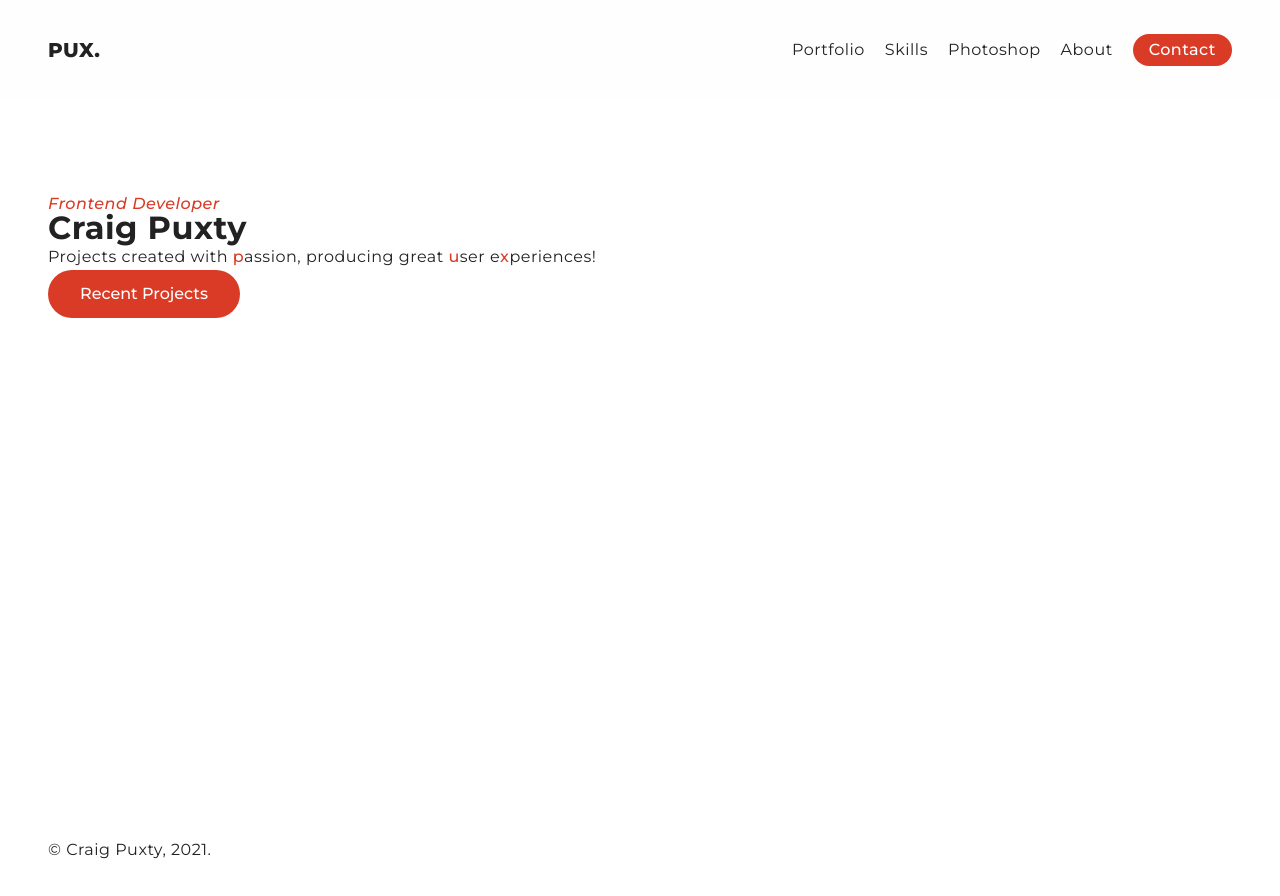
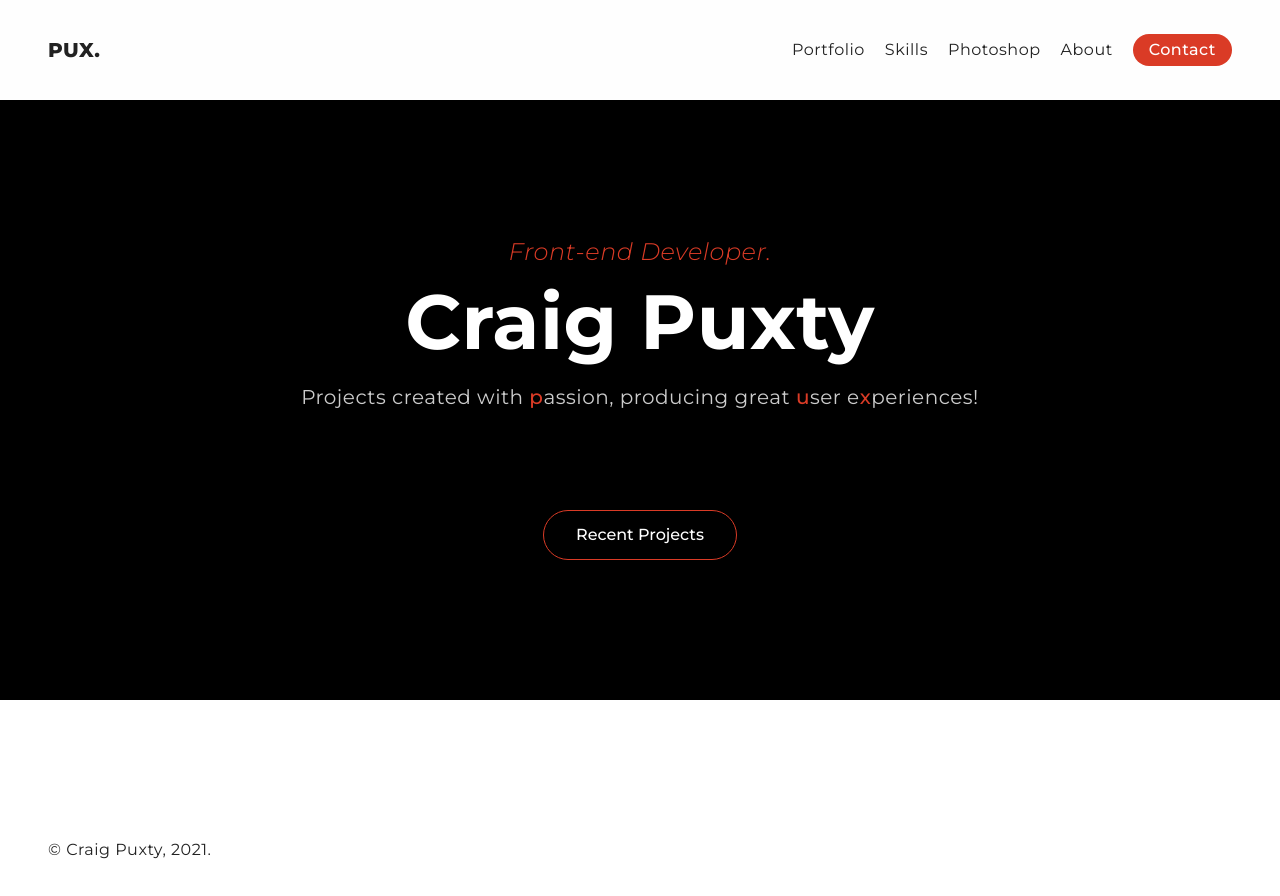
Before and after one commit to Dangereye/portfolio-njs, a Next.js app: page / in a window 1280 px wide. Shown: the top 896 px of the page. Built offline with nearby package versions, Linux system fonts and the light colour scheme.

Commit message:
Updated Header

```diff
--- a/components/layout/Header.js
+++ b/components/layout/Header.js
@@ -1,14 +1,20 @@
 function Header() {
+  const ScrollToSection = () => {};
   return (
     <header className="header">
       <div className="container">
-        <div className="subheading">Frontend Developer</div>
+        <div className="subheading">Front-end Developer.</div>
         <h1>Craig Puxty</h1>
-        <p>
+        <p className="lead">
           Projects created with <span>p</span>assion, producing great{" "}
           <span>u</span>ser e<span>x</span>periences!
         </p>
-        <button className="btn btn--primary btn--large">Recent Projects</button>
+        <button
+          className="btn btn--secondary btn--large"
+          onClick={ScrollToSection}
+        >
+          Recent Projects
+        </button>
       </div>
     </header>
   );
--- a/styles/components/_buttons.scss
+++ b/styles/components/_buttons.scss
@@ -15,11 +15,6 @@
 
   &--large {
     padding: 1.6rem 3.2rem;
-
-    @media (max-width: $mobile) {
-      display: block;
-      width: 100%;
-    }
   }
 
   &--primary {
@@ -29,6 +24,13 @@
 
   &--secondary {
     color: inherit;
-    border: 2px solid $accent-color;
+    border: 1px solid $accent-color;
+  }
+
+  &--block {
+    @media (max-width: $mobile) {
+      display: block;
+      width: 100%;
+    }
   }
 }
--- a/styles/components/layout/_header.scss
+++ b/styles/components/layout/_header.scss
@@ -1,3 +1,22 @@
 .header {
+  height: calc(100vh - 20rem);
   padding: $section-vertical-padding $page-horizontal-padding;
+  text-align: center;
+  color: $text-light;
+  background-color: #000;
+
+  display: grid;
+  place-content: center;
+
+  .btn {
+    margin-top: $section-vertical-padding;
+  }
+
+  @media (max-width: $mobile) {
+    height: calc(100vh - 10rem);
+  }
+
+  @media (max-height: 420px) {
+    height: 100vh;
+  }
 }
--- a/styles/partials/_typography.scss
+++ b/styles/partials/_typography.scss
@@ -8,9 +8,17 @@ html {
 }
 
 .subheading {
+  margin-bottom: 2rem;
   color: $accent-color;
+  font-size: clamp(1.8rem, 2.5vw, 2.4rem);
   font-style: italic;
-  font-weight: 500;
+  font-weight: 300;
+}
+
+h1 {
+  margin-bottom: 2rem;
+  font-size: clamp(4.8rem, 6vw, 8rem);
+  font-weight: 700;
 }
 
 p {
@@ -20,4 +28,9 @@ p {
     color: $accent-color;
     font-weight: 500;
   }
+
+  &.lead {
+    color: $text-light2;
+    font-size: clamp(1.6rem, 2.5vw, 2rem);
+  }
 }
--- a/styles/partials/_variables.scss
+++ b/styles/partials/_variables.scss
@@ -11,3 +11,4 @@ $accent-color: #da3b26;
 
 $text-dark: #222;
 $text-light: #fff;
+$text-light2: #ccc;
```
